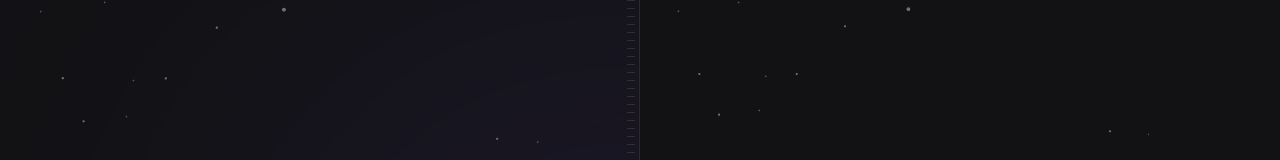
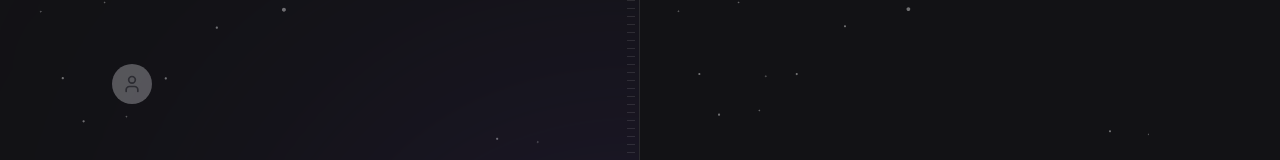
Before and after one commit to laizabsobral/SpaceTime, a Next.js app in the folder aulas/web/: page / in a window 1280 px wide. Shown: the top 160 px of the page. Built offline with nearby package versions, Linux system fonts and the light colour scheme; a web font is replaced by a local one.

Commit message:
add icon user

```diff
--- a/aulas/web/package.json
+++ b/aulas/web/package.json
@@ -13,6 +13,7 @@
     "@types/react": "18.2.6",
     "@types/react-dom": "18.2.4",
     "autoprefixer": "10.4.14",
+    "lucide-react": "^0.219.0",
     "next": "13.4.2",
     "postcss": "8.4.23",
     "react": "18.2.0",
--- a/aulas/web/src/app/page.tsx
+++ b/aulas/web/src/app/page.tsx
@@ -1,3 +1,4 @@
+import { User } from "lucide-react";
 export default function Home() {
   return (
     <main className="grid grid-cols-2 min-h-screen">
@@ -7,7 +8,14 @@
         <div className="absolute right-0 top-1/2 h-[288px] w-[526px] -translate-y-1/2 translate-x-1/2 rounded-full bg-purple-700 opacity-50 blur-full"></div>
         {/* Stripes */}
         <div className="absolute right-1 top-0 bottom-0 w-2 bg-stripes "> </div>
+
+        <a href="" className="flex items-center gap-3 text-left">
+          <div className="flex h-10 w-10 items-center justify-center rounded-full bg-gray-400">
+            <User className="h-5 w-5 text-gray-500"> </User>
+          </div>
+        </a>
       </div>
+
       {/* Right */}
       <div className="flex flex-col p-16 bg-[url(../assets/bg-stars.svg)] bg-cover">
         <div className="flex flex-1 items-center justify-center">
```
Also changed, not shown: aulas/web/src/assets/nlw-spacetime-logo.svg (added), 1 other file (tests, documents, lock files or other folders).
